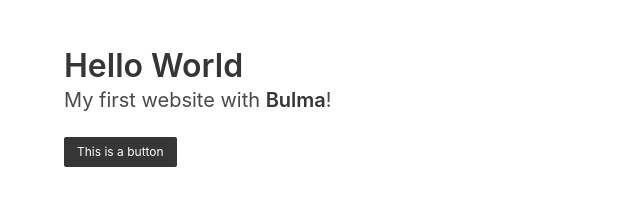
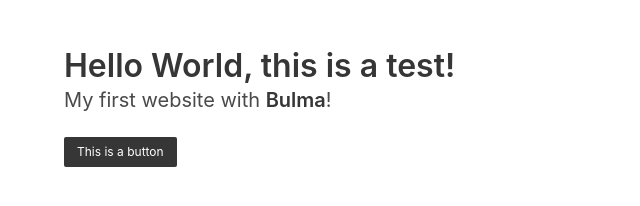
Before and after one commit to vendice/sebastian-website, a plain HTML site: page index.html in a window 1280 px wide. Shown: the whole page, without its empty margins (0-640 px from the left). Drawn offline with nearby package versions, Linux system fonts and the light colour scheme.

Commit message:
add content

```diff
--- a/index.html
+++ b/index.html
@@ -12,7 +12,7 @@
     <div class="container">
 
         <h1 class="title">
-            Hello World
+            Hello World, this is a test!
         </h1>
         <p class="subtitle">
             My first website with <strong>Bulma</strong>!
```
